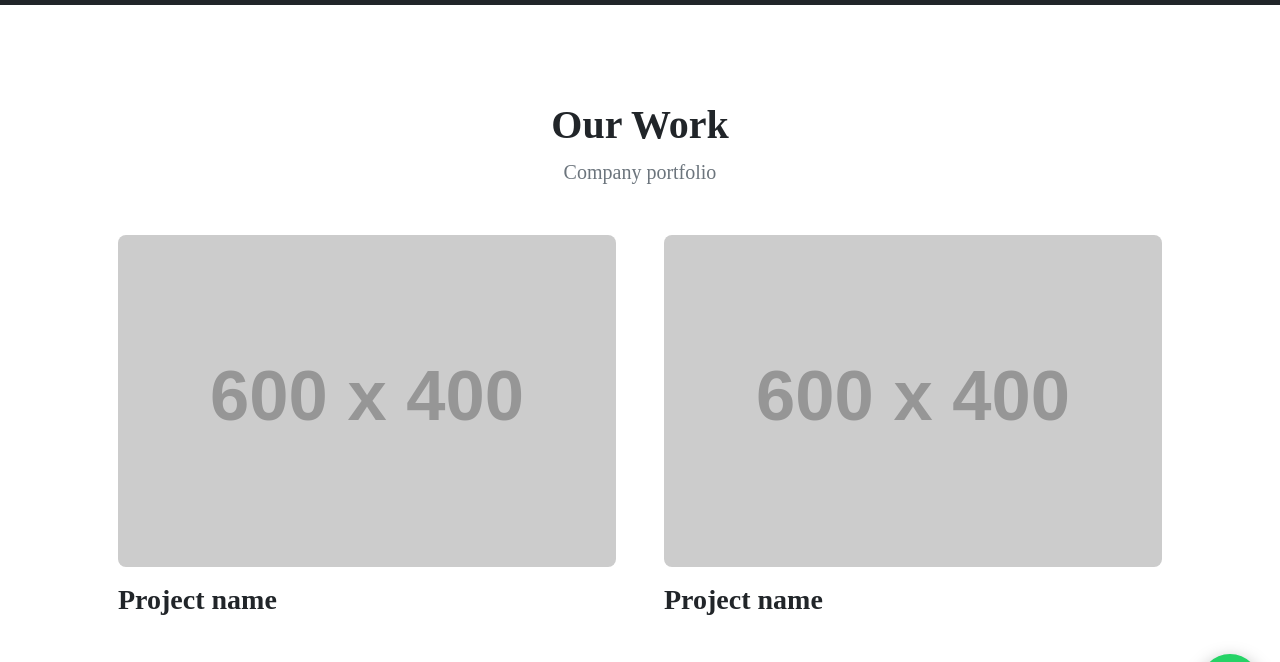
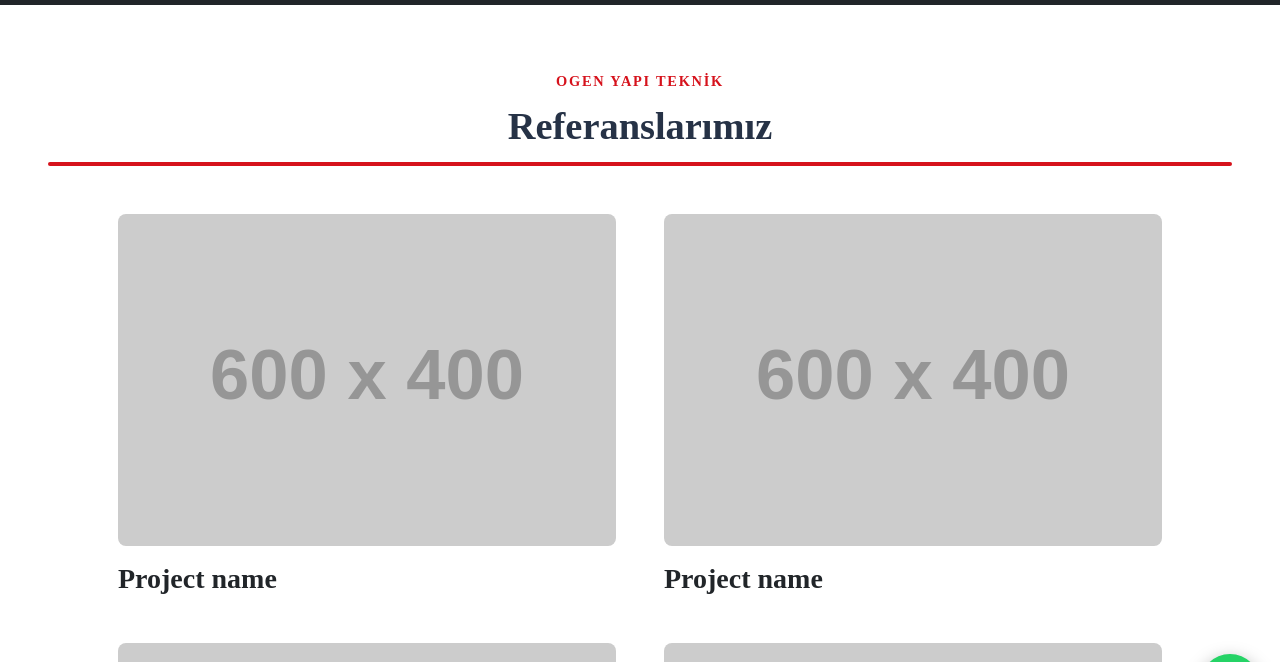
Before and after one commit to ogenyapiteknik/web-sitem, a plain HTML site: page portfolio-overview.html in a window 1280 px wide. Shown: the part 66-728 px from the top of the page. Drawn offline with nearby package versions, Linux system fonts and the light colour scheme; placeholder pictures from the web are drawn by us; a web font is replaced by a local one.

Commit message:
Update portfolio-overview.html

```diff
--- a/portfolio-overview.html
+++ b/portfolio-overview.html
@@ -12,6 +12,57 @@
         <link href="https://cdn.jsdelivr.net/npm/bootstrap-icons@1.5.0/font/bootstrap-icons.css" rel="stylesheet" />
         <!-- Core theme CSS (includes Bootstrap)-->
         <link href="css/styles.css" rel="stylesheet" />
+        <style>
+            :root {
+                --ogen-red: #D6121C;
+                --ogen-dark: #263246;
+            }
+
+            .ref-section {
+                padding: 4rem 0 0;
+            }
+
+            .ref-section > .container {
+                max-width: 1400px;
+            }
+
+            .ref-intro {
+                max-width: 780px;
+                margin: 0 auto;
+                text-align: center;
+            }
+
+            .ref-eyebrow {
+                display: inline-block;
+                margin-bottom: .65rem;
+                color: var(--ogen-red);
+                font-size: .9rem;
+                font-weight: 800;
+                letter-spacing: .12em;
+                text-transform: uppercase;
+            }
+
+            .ref-title {
+                margin: 0 0 .8rem;
+                color: var(--ogen-dark);
+                font-size: clamp(2rem, 3vw, 2.65rem);
+                font-weight: 800;
+            }
+
+            .ref-line {
+                width: 100%;
+                height: 4px;
+                border-radius: 4px;
+                background: var(--ogen-red);
+                margin: 0 auto;
+            }
+
+            @media (max-width: 767.98px) {
+                .ref-section {
+                    padding: 2.75rem 0 0;
+                }
+            }
+        </style>
     </head>
     <body class="d-flex flex-column h-100">
         <main class="flex-shrink-0">
@@ -46,12 +97,17 @@
                 </div>
             </nav>
             <!-- Page Content-->
-            <section class="py-5">
-                <div class="container px-5 my-5">
-                    <div class="text-center mb-5">
-                        <h1 class="fw-bolder">Our Work</h1>
-                        <p class="lead fw-normal text-muted mb-0">Company portfolio</p>
+            <section class="ref-section">
+                <div class="container px-4 px-lg-5">
+                    <div class="ref-intro">
+                        <span class="ref-eyebrow">OGEN YAPI TEKNİK</span>
+                        <h1 class="ref-title">Referanslarımız</h1>
                     </div>
+                    <div class="ref-line"></div>
+                </div>
+            </section>
+            <section class="pt-5 pb-5">
+                <div class="container px-5 mb-5">
                     <div class="row gx-5">
                         <div class="col-lg-6">
                             <div class="position-relative mb-5">
```
